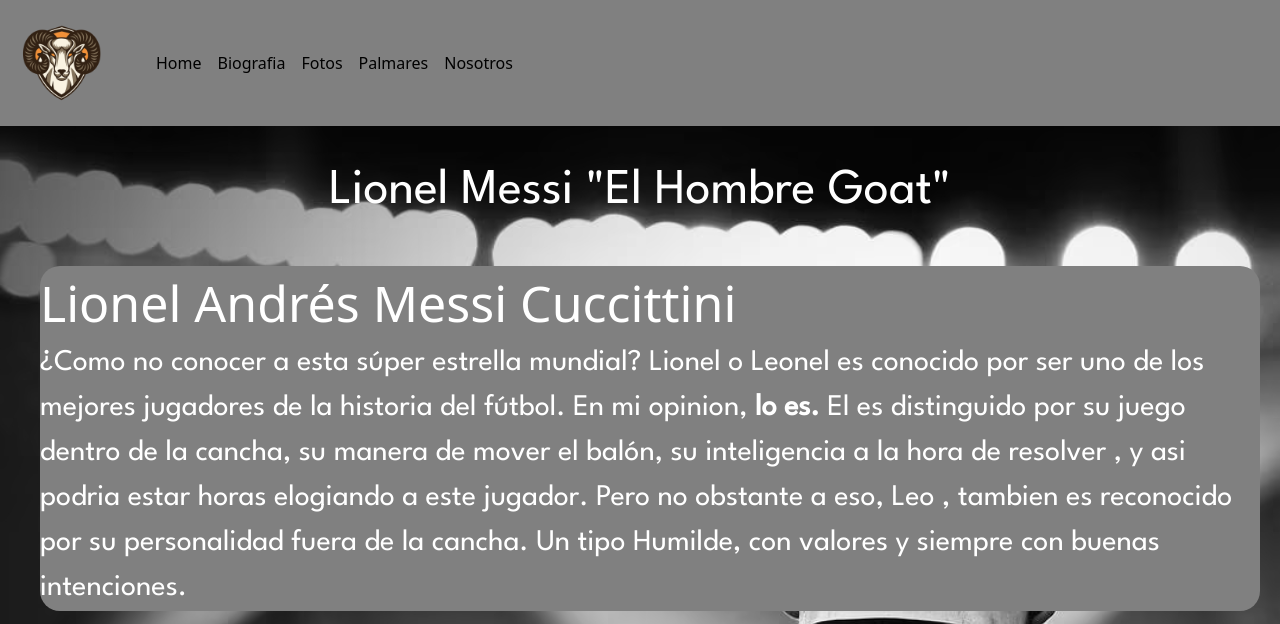
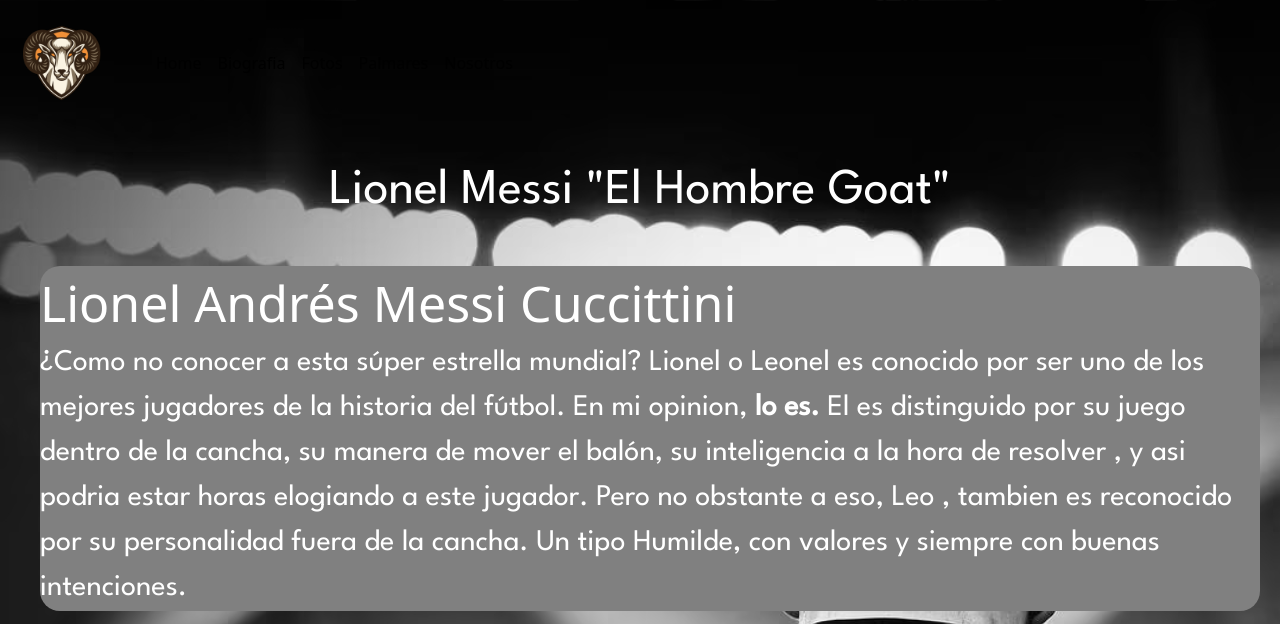
Before and after one commit to JoaquinAlvesRoig/PF-Alves-Roig-Joaquin, a website: page index.html in a window 1280 px wide. Shown: the top 624 px of the page. Drawn offline with nearby package versions, Linux system fonts and the light colour scheme.

Commit message:
arreglando logo

```diff
--- a/index.html
+++ b/index.html
@@ -20,7 +20,7 @@
 <body>
    <div class="todo">
         <header>
-            <nav class="navbar navbar-expand-lg navbar-light" style="background-color: grey;">
+            <nav class="navbar navbar-expand-lg navbar-light " style=" border: bottom 1px solid white;  ; background-color: transparent;">
                 <div class="container-fluid">
                 <a class="navbar-brand" href="index.html">
                     <img class="logoimg" src="./logo/goat.ico.ico" alt="logo">
```
